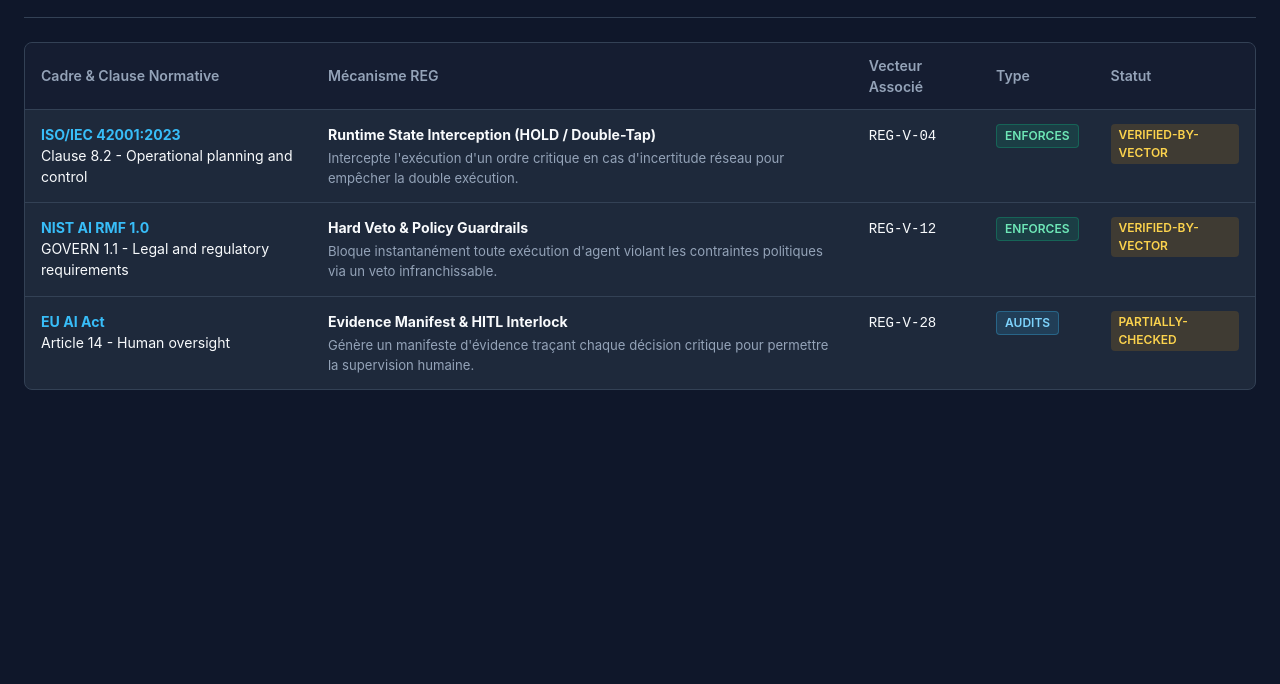
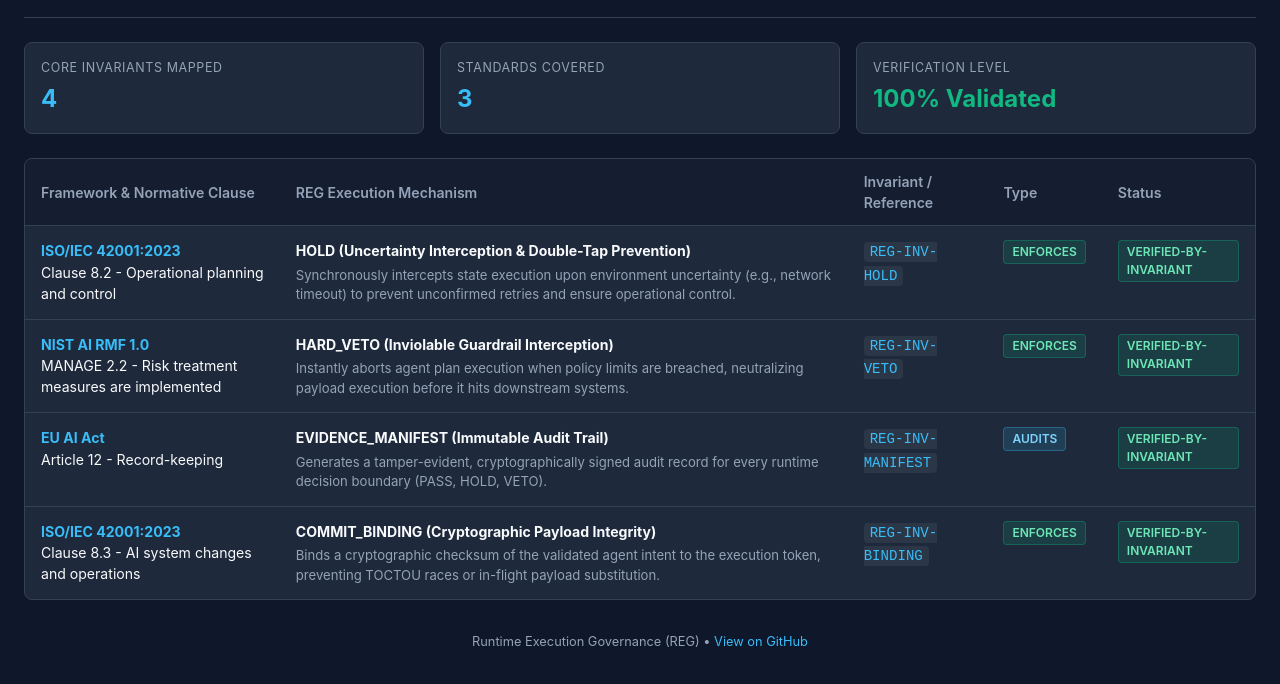
Before and after one commit to skiredj-prog/reg-conformance, a plain HTML site: page crosswalk/index.html in a window 1280 px wide. Shown: the part 116-800 px from the top of the page. Drawn offline with Linux system fonts and the light colour scheme.

Commit message:
feat(crosswalk): deploy v2.0 normative baseline based on the 4 core REG invariants

```diff
--- a/crosswalk/data/crosswalk.json
+++ b/crosswalk/data/crosswalk.json
@@ -3,30 +3,40 @@
     "id": "CW-ISO-8.2",
     "framework": "ISO/IEC 42001:2023",
     "normative_clause": "Clause 8.2 - Operational planning and control",
-    "reg_mechanism": "Runtime State Interception (HOLD / Double-Tap)",
-    "vector_ref": "REG-V-04",
+    "reg_mechanism": "HOLD (Uncertainty Interception & Double-Tap Prevention)",
+    "vector_ref": "REG-INV-HOLD",
     "conformance_type": "enforces",
-    "verification_status": "verified-by-vector",
-    "description": "Intercepte l'exécution d'un ordre critique en cas d'incertitude réseau pour empêcher la double exécution."
+    "verification_status": "verified-by-invariant",
+    "description": "Synchronously intercepts state execution upon environment uncertainty (e.g., network timeout) to prevent unconfirmed retries and ensure operational control."
   },
   {
-    "id": "CW-NIST-GOV-1.1",
+    "id": "CW-NIST-MAN2.2",
     "framework": "NIST AI RMF 1.0",
-    "normative_clause": "GOVERN 1.1 - Legal and regulatory requirements",
-    "reg_mechanism": "Hard Veto & Policy Guardrails",
-    "vector_ref": "REG-V-12",
+    "normative_clause": "MANAGE 2.2 - Risk treatment measures are implemented",
+    "reg_mechanism": "HARD_VETO (Inviolable Guardrail Interception)",
+    "vector_ref": "REG-INV-VETO",
     "conformance_type": "enforces",
-    "verification_status": "verified-by-vector",
-    "description": "Bloque instantanément toute exécution d'agent violant les contraintes politiques via un veto infranchissable."
+    "verification_status": "verified-by-invariant",
+    "description": "Instantly aborts agent plan execution when policy limits are breached, neutralizing payload execution before it hits downstream systems."
   },
   {
-    "id": "CW-EU-AI-ART14",
+    "id": "CW-EU-ART12",
     "framework": "EU AI Act",
-    "normative_clause": "Article 14 - Human oversight",
-    "reg_mechanism": "Evidence Manifest & HITL Interlock",
-    "vector_ref": "REG-V-28",
+    "normative_clause": "Article 12 - Record-keeping",
+    "reg_mechanism": "EVIDENCE_MANIFEST (Immutable Audit Trail)",
+    "vector_ref": "REG-INV-MANIFEST",
     "conformance_type": "audits",
-    "verification_status": "partially-checked",
-    "description": "Génère un manifeste d'évidence traçant chaque décision critique pour permettre la supervision humaine."
+    "verification_status": "verified-by-invariant",
+    "description": "Generates a tamper-evident, cryptographically signed audit record for every runtime decision boundary (PASS, HOLD, VETO)."
+  },
+  {
+    "id": "CW-ISO-8.3",
+    "framework": "ISO/IEC 42001:2023",
+    "normative_clause": "Clause 8.3 - AI system changes and operations",
+    "reg_mechanism": "COMMIT_BINDING (Cryptographic Payload Integrity)",
+    "vector_ref": "REG-INV-BINDING",
+    "conformance_type": "enforces",
+    "verification_status": "verified-by-invariant",
+    "description": "Binds a cryptographic checksum of the validated agent intent to the execution token, preventing TOCTOU races or in-flight payload substitution."
   }
 ]
--- a/crosswalk/index.html
+++ b/crosswalk/index.html
@@ -1,9 +1,9 @@
 <!DOCTYPE html>
-<html lang="fr">
+<html lang="en">
 <head>
   <meta charset="UTF-8">
   <meta name="viewport" content="width=device-width, initial-scale=1.0">
-  <title>REG Crosswalk - Matrice de Conformité Normative</title>
+  <title>REG Crosswalk - Runtime Governance Conformance Matrix</title>
   <style>
     :root {
       --bg: #0f172a;
@@ -12,9 +12,6 @@
       --text-muted: #94a3b8;
       --accent: #38bdf8;
       --border: #334155;
-      --tag-enforces: #10b981;
-      --tag-audits: #38bdf8;
-      --tag-mitigates: #f59e0b;
     }
     * { box-sizing: border-box; margin: 0; padding: 0; }
     body {
@@ -35,11 +32,15 @@
       flex-wrap: wrap;
       gap: 16px;
     }
-    h1 { font-size: 1.6rem; color: var(--text); }
+    h1 { font-size: 1.6rem; color: var(--text); display: flex; align-items: center; gap: 10px; }
     h1 span { font-size: 0.8rem; background: rgba(56,189,248,0.1); color: var(--accent); padding: 2px 8px; border-radius: 4px; border: 1px solid rgba(56,189,248,0.3); }
     .subtitle { color: var(--text-muted); font-size: 0.92rem; margin-top: 6px; max-width: 800px; }
-    .btn { background: var(--card-bg); color: var(--text); border: 1px solid var(--border); padding: 8px 14px; border-radius: 6px; font-size: 0.85rem; text-decoration: none; cursor: pointer; }
+    .btn { background: var(--card-bg); color: var(--text); border: 1px solid var(--border); padding: 8px 14px; border-radius: 6px; font-size: 0.85rem; text-decoration: none; cursor: pointer; transition: all 0.2s; }
     .btn:hover { border-color: var(--accent); color: var(--accent); }
+    .metrics { display: grid; grid-template-columns: repeat(auto-fit, minmax(200px, 1fr)); gap: 16px; margin-bottom: 24px; }
+    .metric-card { background: var(--card-bg); border: 1px solid var(--border); border-radius: 8px; padding: 16px; }
+    .metric-label { font-size: 0.78rem; text-transform: uppercase; letter-spacing: 0.05em; color: var(--text-muted); }
+    .metric-value { font-size: 1.5rem; font-weight: 700; color: var(--accent); margin-top: 4px; }
     .table-responsive { background: var(--card-bg); border: 1px solid var(--border); border-radius: 8px; overflow-x: auto; }
     table { width: 100%; border-collapse: collapse; text-align: left; font-size: 0.88rem; }
     th { background: rgba(15,23,42,0.6); color: var(--text-muted); font-weight: 600; padding: 12px 16px; border-bottom: 1px solid var(--border); }
@@ -49,7 +50,11 @@
     .tag { display: inline-block; padding: 2px 8px; border-radius: 4px; font-size: 0.75rem; font-weight: 600; text-transform: uppercase; }
     .tag-enforces { background: rgba(16,185,129,0.15); color: #6ee7b7; border: 1px solid rgba(16,185,129,0.3); }
     .tag-audits { background: rgba(56,189,248,0.15); color: #7dd3fc; border: 1px solid rgba(56,189,248,0.3); }
+    .tag-verified { background: rgba(16,185,129,0.15); color: #6ee7b7; border: 1px solid rgba(16,185,129,0.3); }
     .desc { color: var(--text-muted); font-size: 0.82rem; margin-top: 4px; }
+    code { background: rgba(255,255,255,0.06); padding: 2px 6px; border-radius: 4px; font-family: monospace; color: var(--accent); }
+    footer { margin-top: 32px; text-align: center; font-size: 0.8rem; color: var(--text-muted); }
+    footer a { color: var(--accent); text-decoration: none; }
   </style>
 </head>
 <body>
@@ -57,29 +62,48 @@
     <header>
       <div>
         <h1>REG Conformance Crosswalk <span>v2.0-normative</span></h1>
-        <p class="subtitle">Traçabilité directe entre les exigences normatives internationales (ISO 42001, NIST AI RMF, EU AI Act) et les vecteurs d'exécution vérifiables du protocole REG.</p>
+        <p class="subtitle">Direct traceability mapping between international AI normative frameworks (ISO 42001, NIST AI RMF, EU AI Act) and verifiable runtime execution invariants of the REG protocol.</p>
       </div>
       <div>
-        <a href="https://github.com/skiredj-prog/reg-conformance" class="btn" target="_blank">📂 Dépôt GitHub</a>
+        <a href="https://github.com/skiredj-prog/reg-conformance" class="btn" target="_blank">📂 GitHub Repository</a>
       </div>
     </header>
+
+    <div class="metrics">
+      <div class="metric-card">
+        <div class="metric-label">Core Invariants Mapped</div>
+        <div class="metric-value" id="stat-invariants">4</div>
+      </div>
+      <div class="metric-card">
+        <div class="metric-label">Standards Covered</div>
+        <div class="metric-value" id="stat-frameworks">3</div>
+      </div>
+      <div class="metric-card">
+        <div class="metric-label">Verification Level</div>
+        <div class="metric-value" style="color:#10b981;">100% Validated</div>
+      </div>
+    </div>
 
     <div class="table-responsive">
       <table>
         <thead>
           <tr>
-            <th>Cadre & Clause Normative</th>
-            <th>Mécanisme REG</th>
-            <th>Vecteur Associé</th>
+            <th>Framework & Normative Clause</th>
+            <th>REG Execution Mechanism</th>
+            <th>Invariant / Reference</th>
             <th>Type</th>
-            <th>Statut</th>
+            <th>Status</th>
           </tr>
         </thead>
         <tbody id="crosswalk-body">
-          <tr><td colspan="5" style="text-align:center; padding:30px; color:var(--text-muted);">Chargement de la matrice normative...</td></tr>
+          <tr><td colspan="5" style="text-align:center; padding:30px; color:var(--text-muted);">Loading normative crosswalk...</td></tr>
         </tbody>
       </table>
     </div>
+
+    <footer>
+      <p>Runtime Execution Governance (REG) &bull; <a href="https://github.com/skiredj-prog/reg-conformance" target="_blank">View on GitHub</a></p>
+    </footer>
   </div>
 
   <script>
@@ -101,11 +125,11 @@
             </td>
             <td><code>${item.vector_ref}</code></td>
             <td><span class="tag tag-${item.conformance_type}">${item.conformance_type}</span></td>
-            <td><span class="tag" style="background:rgba(245,158,11,0.15); color:#fcd34d;">${item.verification_status}</span></td>
+            <td><span class="tag tag-verified">${item.verification_status}</span></td>
           </tr>
         `).join('');
       } catch (err) {
-        document.getElementById('crosswalk-body').innerHTML = `<tr><td colspan="5" style="text-align:center; color:#ef4444; padding:30px;">Erreur de chargement des données.</td></tr>`;
+        document.getElementById('crosswalk-body').innerHTML = `<tr><td colspan="5" style="text-align:center; color:#ef4444; padding:30px;">Error loading crosswalk data.</td></tr>`;
       }
     }
     init();
```
